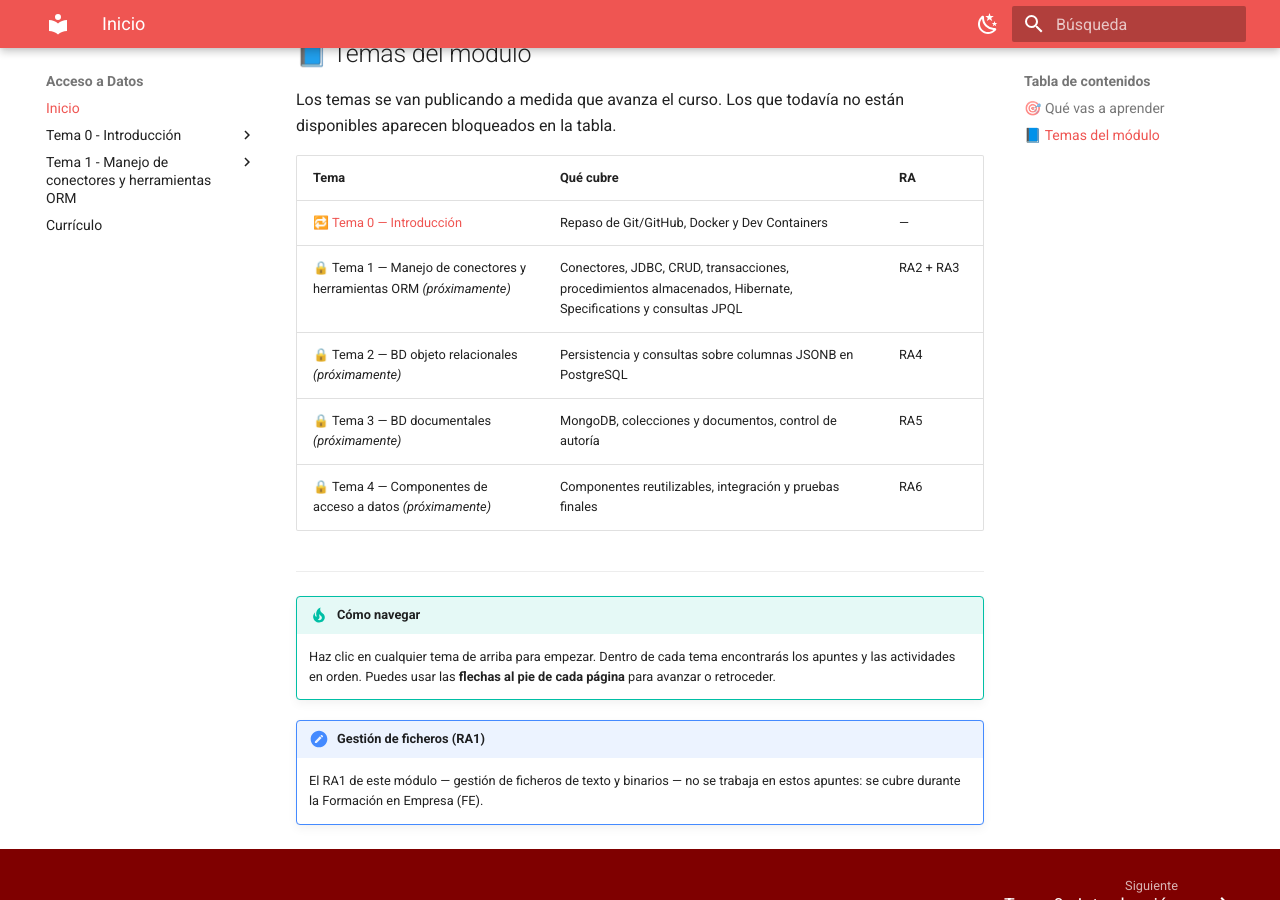
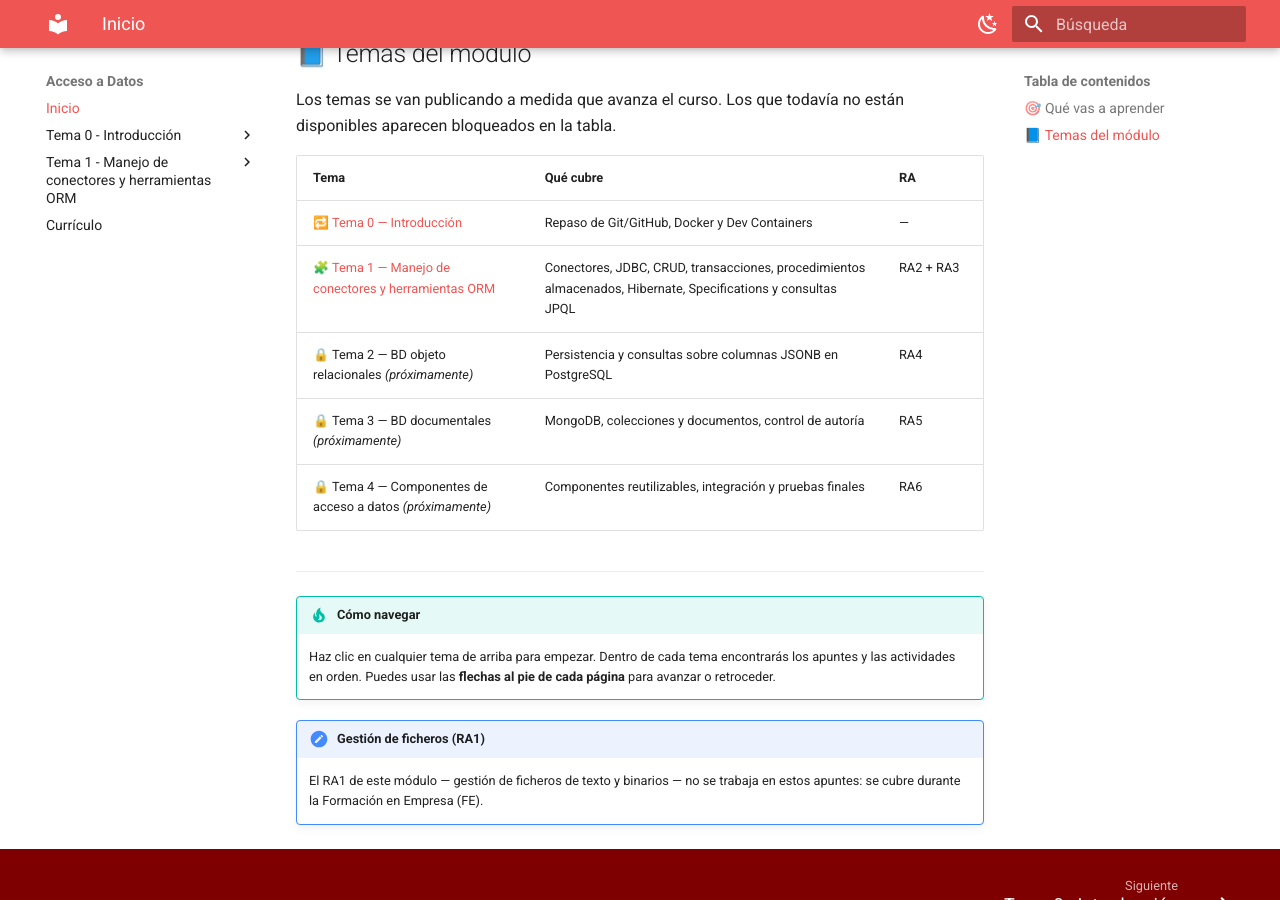
Before and after one commit to aitorventura/acceso-a-datos, an MkDocs documentation site: the page built from docs/index.md, in a window 1280 px wide and 900 px high, scrolled down 707 px. Built offline with MkDocs 1.6.1 and Material for MkDocs 9.7.7, drawn with Linux system fonts in a browser that asks for light colours.

Commit message:
Desbloquea el Tema 1 en la tabla de temas de la portada de AD

```diff
--- a/docs/index.md
+++ b/docs/index.md
@@ -23,7 +23,7 @@ Los temas se van publicando a medida que avanza el curso. Los que todavía no es
 | Tema | Qué cubre | RA |
 |------|-----------|-----|
 | 🔁 [Tema 0 — Introducción](tema0/index.md) | Repaso de Git/GitHub, Docker y Dev Containers | — |
-| 🔒 Tema 1 — Manejo de conectores y herramientas ORM *(próximamente)* | Conectores, JDBC, CRUD, transacciones, procedimientos almacenados, Hibernate, Specifications y consultas JPQL | RA2 + RA3 |
+| 🧩 [Tema 1 — Manejo de conectores y herramientas ORM](tema1/index.md) | Conectores, JDBC, CRUD, transacciones, procedimientos almacenados, Hibernate, Specifications y consultas JPQL | RA2 + RA3 |
 | 🔒 Tema 2 — BD objeto relacionales *(próximamente)* | Persistencia y consultas sobre columnas JSONB en PostgreSQL | RA4 |
 | 🔒 Tema 3 — BD documentales *(próximamente)* | MongoDB, colecciones y documentos, control de autoría | RA5 |
 | 🔒 Tema 4 — Componentes de acceso a datos *(próximamente)* | Componentes reutilizables, integración y pruebas finales | RA6 |
```
